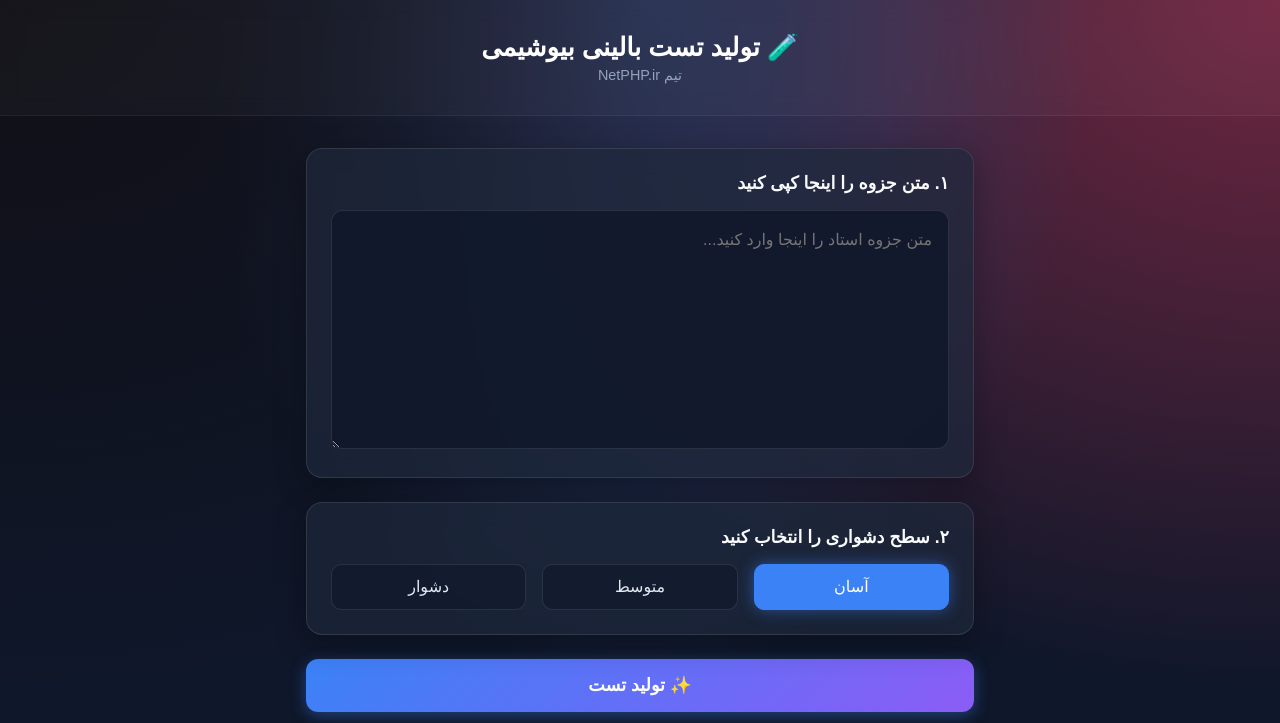
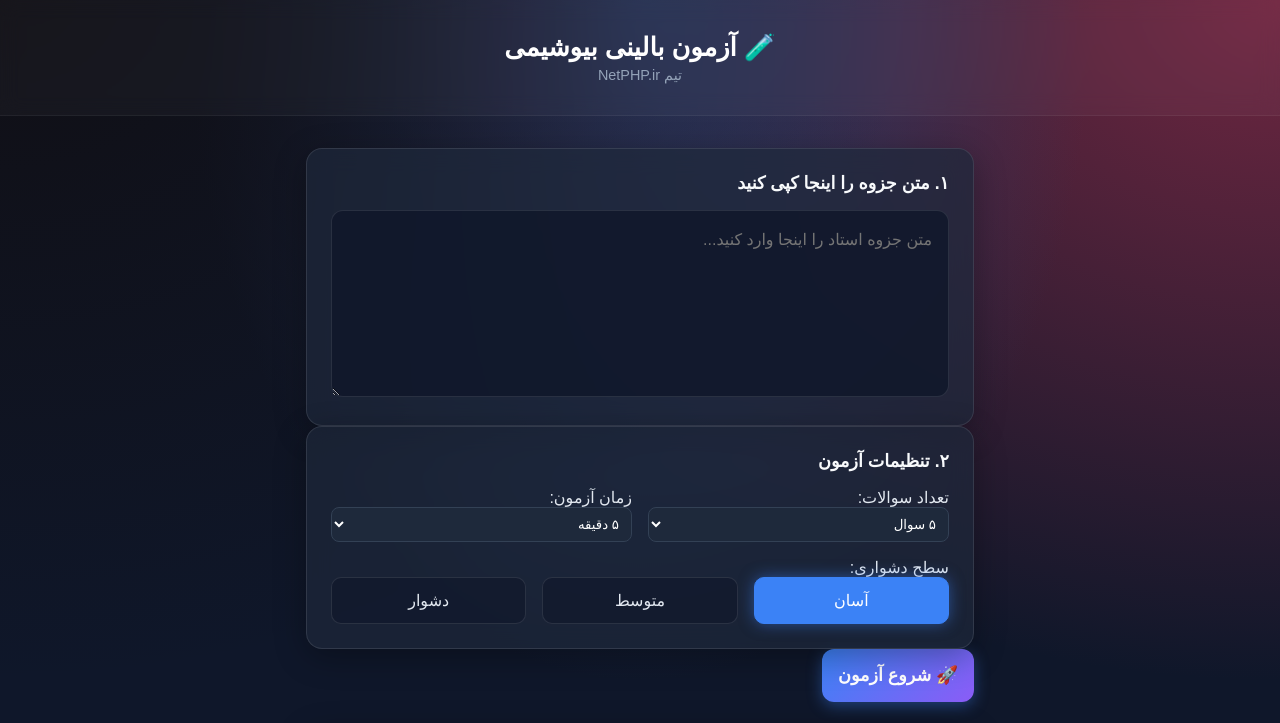
Before and after one commit to salariafsar0-bit/biochem-quiz, a plain HTML site: page index.html in a window 1280 px wide. Shown: the top 723 px of the page. Drawn offline with Linux system fonts and the light colour scheme; a small style sheet from the web is missing.

Commit message:
Update index.html

```diff
--- a/index.html
+++ b/index.html
@@ -3,48 +3,92 @@
 <head>
   <meta charset="UTF-8" />
   <meta name="viewport" content="width=device-width, initial-scale=1.0" />
-  <title>تست بالینی بیوشیمی | NetPHP</title>
+  <title>آزمون بالینی بیوشیمی | NetPHP</title>
   <link rel="stylesheet" href="style.css" />
+  <!-- اضافه کردن کتابخانه ساخت PDF -->
+  <script src="https://cdnjs.cloudflare.com/ajax/libs/html2pdf.js/0.10.1/html2pdf.bundle.min.js"></script>
 </head>
 <body>
   <header>
-    <h1>🧪 تولید تست بالینی بیوشیمی</h1>
+    <h1>🧪 آزمون بالینی بیوشیمی</h1>
     <p>تیم NetPHP.ir</p>
   </header>
 
   <main>
-    <!-- بخش ورود متن جزوه -->
-    <section class="card">
-      <h2>۱. متن جزوه را اینجا کپی کنید</h2>
-      <textarea id="noteInput" rows="8" placeholder="متن جزوه استاد را اینجا وارد کنید..."></textarea>
+    <!-- بخش تنظیمات آزمون -->
+    <section id="setupSection">
+      <div class="card">
+        <h2>۱. متن جزوه را اینجا کپی کنید</h2>
+        <textarea id="noteInput" rows="6" placeholder="متن جزوه استاد را اینجا وارد کنید..."></textarea>
+      </div>
+
+      <div class="card">
+        <h2>۲. تنظیمات آزمون</h2>
+        <div style="display: flex; gap: 1rem; margin-bottom: 1rem;">
+            <div style="flex: 1;">
+                <label>تعداد سوالات:</label>
+                <select id="numQuestions" style="width: 100%; padding: 0.5rem; border-radius: 8px; background: #1e293b; color: white; border: 1px solid #334155;">
+                    <option value="5">۵ سوال</option>
+                    <option value="10">۱۰ سوال</option>
+                    <option value="20">۲۰ سوال</option>
+                    <option value="30">۳۰ سوال</option>
+                </select>
+            </div>
+            <div style="flex: 1;">
+                <label>زمان آزمون:</label>
+                <select id="timeLimit" style="width: 100%; padding: 0.5rem; border-radius: 8px; background: #1e293b; color: white; border: 1px solid #334155;">
+                    <option value="5">۵ دقیقه</option>
+                    <option value="10">۱۰ دقیقه</option>
+                    <option value="20">۲۰ دقیقه</option>
+                </select>
+            </div>
+        </div>
+
+        <label>سطح دشواری:</label>
+        <div class="difficulty-options">
+          <label><input type="radio" name="difficulty" value="آسان" checked><span>آسان</span></label>
+          <label><input type="radio" name="difficulty" value="متوسط"><span>متوسط</span></label>
+          <label><input type="radio" name="difficulty" value="دشوار"><span>دشوار</span></label>
+        </div>
+      </div>
+
+      <button id="generateBtn" class="btn-primary">🚀 شروع آزمون</button>
     </section>
 
-    <!-- بخش انتخاب سطح دشواری -->
-    <section class="card">
-      <h2>۲. سطح دشواری را انتخاب کنید</h2>
-      <div class="difficulty-options">
-        <label>
-          <input type="radio" name="difficulty" value="آسان" checked>
-          <span>آسان</span>
-        </label>
-        <label>
-          <input type="radio" name="difficulty" value="متوسط">
-          <span>متوسط</span>
-        </label>
-        <label>
-          <input type="radio" name="difficulty" value="دشوار">
-          <span>دشوار</span>
-        </label>
+    <!-- بخش آزمون (در ابتدا مخفی) -->
+    <section id="quizSection" class="hidden">
+      <div class="quiz-header">
+        <div id="timerDisplay" class="timer">⏱ ۲۰:۰۰</div>
+        <div id="progressDisplay" class="progress">سوال ۱ از ۱۰</div>
       </div>
+
+      <div class="card" id="questionCard">
+        <h2 id="questionText"></h2>
+        <div id="optionsContainer" class="options-list"></div>
+        <div id="feedback" class="hidden"></div>
+      </div>
+
+      <button id="nextBtn" class="btn-primary hidden">سوال بعدی ⬅</button>
     </section>
 
-    <!-- دکمه تولید تست -->
-    <button id="generateBtn" class="btn-primary">✨ تولید تست</button>
+    <!-- بخش نتایج (در ابتدا مخفی) -->
+    <section id="resultSection" class="hidden">
+      <div class="card text-center">
+        <h2>🎉 آزمون به پایان رسید!</h2>
+        <div id="finalScore" class="score-circle">۰</div>
+        <p style="margin-top: 1rem;">نمره شما از ۱۰۰</p>
 
-    <!-- بخش نمایش تست‌ها (فعلاً خالی) -->
-    <section id="quizContainer" class="card hidden">
-      <h2>سوالات تست</h2>
-      <div id="questionContent"></div>
+        <div id="leaderboard" class="leaderboard">
+            <h3>🏆 رتبه‌بندی کل</h3>
+            <p style="font-size: 0.9rem; color: #94a3b8; margin-bottom: 1rem;">تاکنون <span id="totalPlayers">۰</span> نفر در این آزمون شرکت کرده‌اند.</p>
+            <ul id="leaderboardList"></ul>
+        </div>
+
+        <div style="display: flex; gap: 1rem; margin-top: 2rem;">
+            <button id="retakeBtn" class="btn-primary" style="flex: 1;">🔄 آزمون مجدد</button>
+            <button id="pdfBtn" class="btn-primary" style="flex: 1; background: linear-gradient(135deg, #10b981, #059669);">📄 دریافت PDF</button>
+        </div>
+      </div>
     </section>
 
     <!-- بخش درباره ما -->
```
